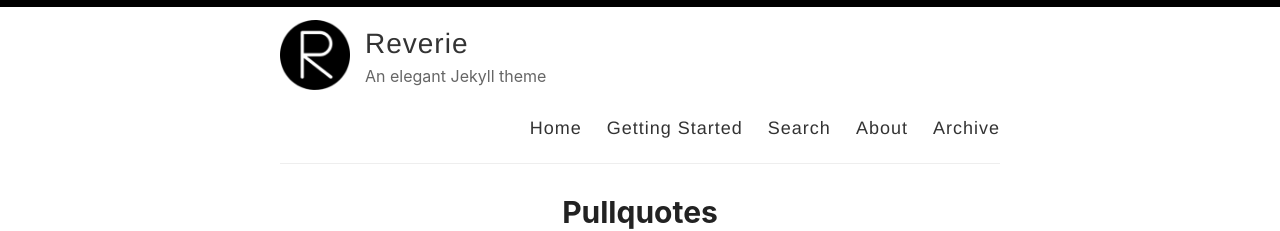
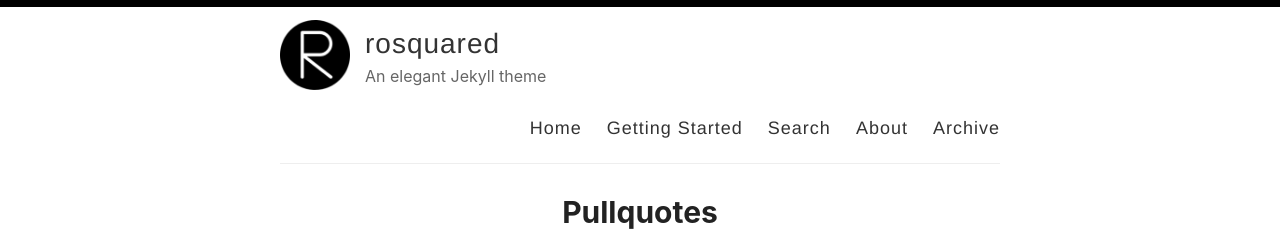
Before and after one commit to rosequ/rosequ.github.io, a Jekyll site: the page built from index.html, in a window 1280 px wide and 900 px high. Shown: the top 231 px of the window. Built offline with Jekyll 4.4.1, drawn with Linux system fonts in a browser that asks for light colours; the list of posts is cut into pages by our own code.

Commit message:
Update _config.yml

```diff
--- a/_config.yml
+++ b/_config.yml
@@ -3,10 +3,10 @@
 #
 
 # Name of your site (displayed in the header)
-name: Reverie
+name: rosquared
 
 # Name of the author
-author: Amit Merchant
+author: Royal Sequeira
 
 # Short bio or description (displayed in the header)
 description: An elegant Jekyll theme
```
